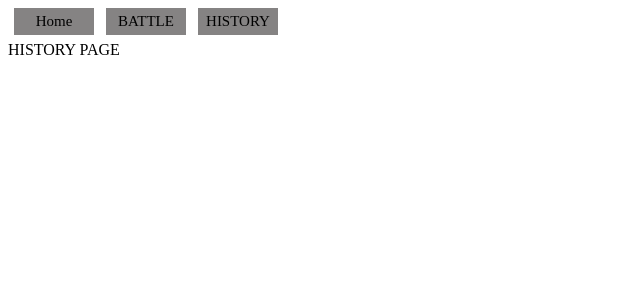
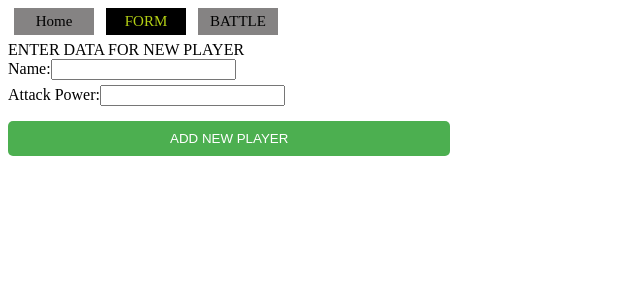
Before and after one commit to TrungCorp/phase_two_project_v4, a React (Create React App) app: page /playerform in a window 1280 px wide. Shown: the top 300 px of the page, without its empty margins (0-640 px from the left). Built offline with nearby package versions, Linux system fonts and the light colour scheme; data requests are answered from the project's data file.

Commit message:
added Form and input tags to PlayerForm.js

```diff
--- a/db.json
+++ b/db.json
@@ -1,12 +1,9 @@
-
 {
-
   "players": [
     {
       "id": 0,
       "name": "Jack Green",
       "attack": 7
-
     },
     {
       "id": 1,
@@ -17,21 +14,16 @@
       "id": 2,
       "name": "Enshi Toga",
       "attack": 8
-        }
-    ],
-    "history": [
-        {
-            "id": 0,
-            "player1": "Enshi Toga",
-            "player2": "Kate Archer",
-            "winner": "Enshi Toga"
     },
     {
-            "id": 1,
-            "player1": "Jack Green",
-            "player2": "Kate Archer",
-            "winner": "Jack Green"
+      "name": "Yugi Seto",
+      "attack": "10",
+      "id": 3
+    },
+    {
+      "name": "Kaiba Kaiber",
+      "attack": "7",
+      "id": 4
     }
   ]
-
 }
--- /dev/null
+++ b/src/components/Form.css
@@ -0,0 +1,18 @@
+.form-container {
+    display: flex;
+    flex-direction: column;
+    gap: 5px;
+
+}
+button {
+    width: 35%;
+    /* Ensures the button is not stretched */
+    padding: 10px 20px;
+    margin-top: 10px;
+    background-color: #4CAF50;
+    /* Green */
+    color: white;
+    border: none;
+    border-radius: 5px;
+    cursor: pointer;
+}
--- a/src/components/NavBar.js
+++ b/src/components/NavBar.js
@@ -6,13 +6,13 @@ function NavBar(){
             <NavLink to="/">
                 Home
             </NavLink>
-
+            <NavLink to="/playerform">
+                FORM
+            </NavLink>
             <NavLink to="/battlepage">
                 BATTLE
             </NavLink>
-            <NavLink to="/history">
-                HISTORY
-            </NavLink>
+
         </nav>
     )
 }
--- a/src/pages/ErrorPage.js
+++ b/src/pages/ErrorPage.js
@@ -8,4 +8,6 @@ function ErrorPage(){
         </main>
     )
 }
+
+
 export default ErrorPage
--- a/src/pages/History.js
+++ /dev/null
@@ -1,8 +0,0 @@
-function History(){
-    return(
-        <div>
-            HISTORY PAGE
-        </div>
-    )
-}
-export default History
--- a/src/pages/Home.js
+++ b/src/pages/Home.js
@@ -3,14 +3,15 @@
 import ActiveContainer from "./ActiveContainer";
 import { useOutletContext } from "react-router-dom";
 import ReserveContainer from "./ReserveContainer";
+
 import "../components/Home.css"
+
 function Home(){
 
     const players = useOutletContext()
     const playerList = players.map((player)=>{
         return <h1 key={player.id}>{player.name}</h1>
     })
-    console.log(players)
 
 
     return(
@@ -18,6 +19,7 @@ function Home(){
 
 
             <ActiveContainer playerList={playerList}>
+
 
             </ActiveContainer>
             <ReserveContainer/>
--- a/src/pages/PlayerForm.js
+++ b/src/pages/PlayerForm.js
@@ -1,11 +1,51 @@
 import { useState } from "react";
+import { Form } from "react-router-dom";
+import "../components/Form.css"
+
+function PlayerForm(){
+    const [name,setName] = useState("")
+    const [attack,setAttack] = useState("")
 
 
-function NewPlayer(){
+    function handleName(event){
+
+        setName(event.target.value)
+    }
+    function handleAttack(event) {
+
+        setAttack(event.target.value)
+    }
+    function handleSubmit(event){
+        event.preventDefault()
+        fetch("http://localhost:3001/players",{
+            method: 'POST',
+            headers: {
+                'Content-Type': 'application/json',
+            },
+            body: JSON.stringify({
+                "name": name,
+                "attack": attack
+            })
+        })
+        .then(resp=>resp.json())
+        .then(data=>{
+            console.log(data)
+        })
+    }
 
     return(
         <div>
-            PLAYER FORM
+            ENTER DATA FOR NEW PLAYER
+            <Form className="form-container" onSubmit={handleSubmit}>
+                <label>Name:
+                    <input type="text" value={name} onChange={handleName} />
+                </label>
+                <label>Attack Power:
+                    <input type="text" value={attack} onChange={handleAttack} />
+                </label>
+                <button type="submit">ADD NEW PLAYER</button>
+            </Form>
         </div>
     )
 }
+export default PlayerForm
--- a/src/routes.js
+++ b/src/routes.js
@@ -2,7 +2,7 @@
 import Home from "./pages/Home"
 import ErrorPage from "./pages/ErrorPage";
 import Battle from "./pages/Battle";
-import PlayerForm from "./pages/History";
+import PlayerForm from "./pages/PlayerForm";
 import App from "./App"
 const routes = [
     {
```
Lines whose indentation alone changed are shown as unchanged.
